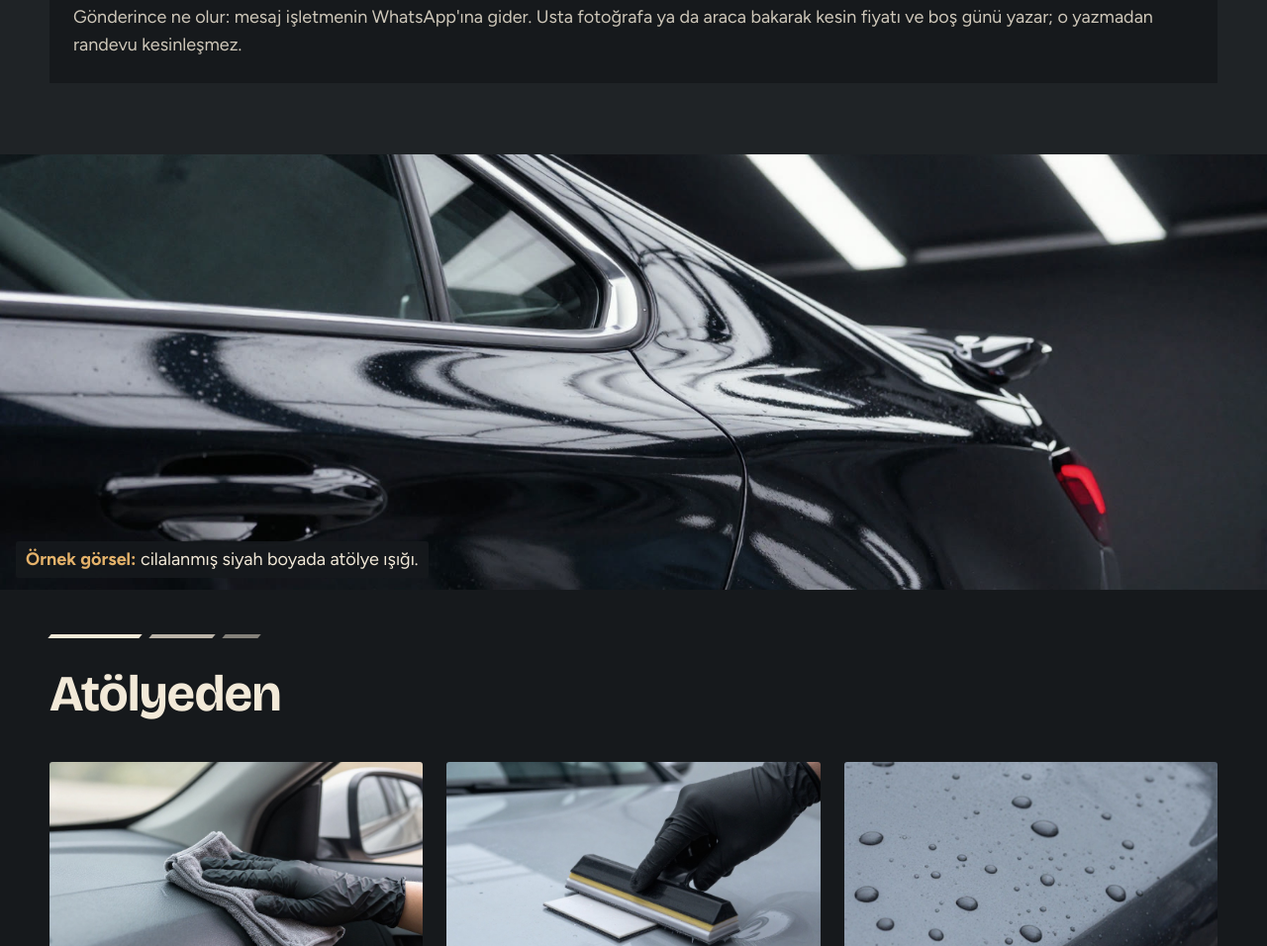
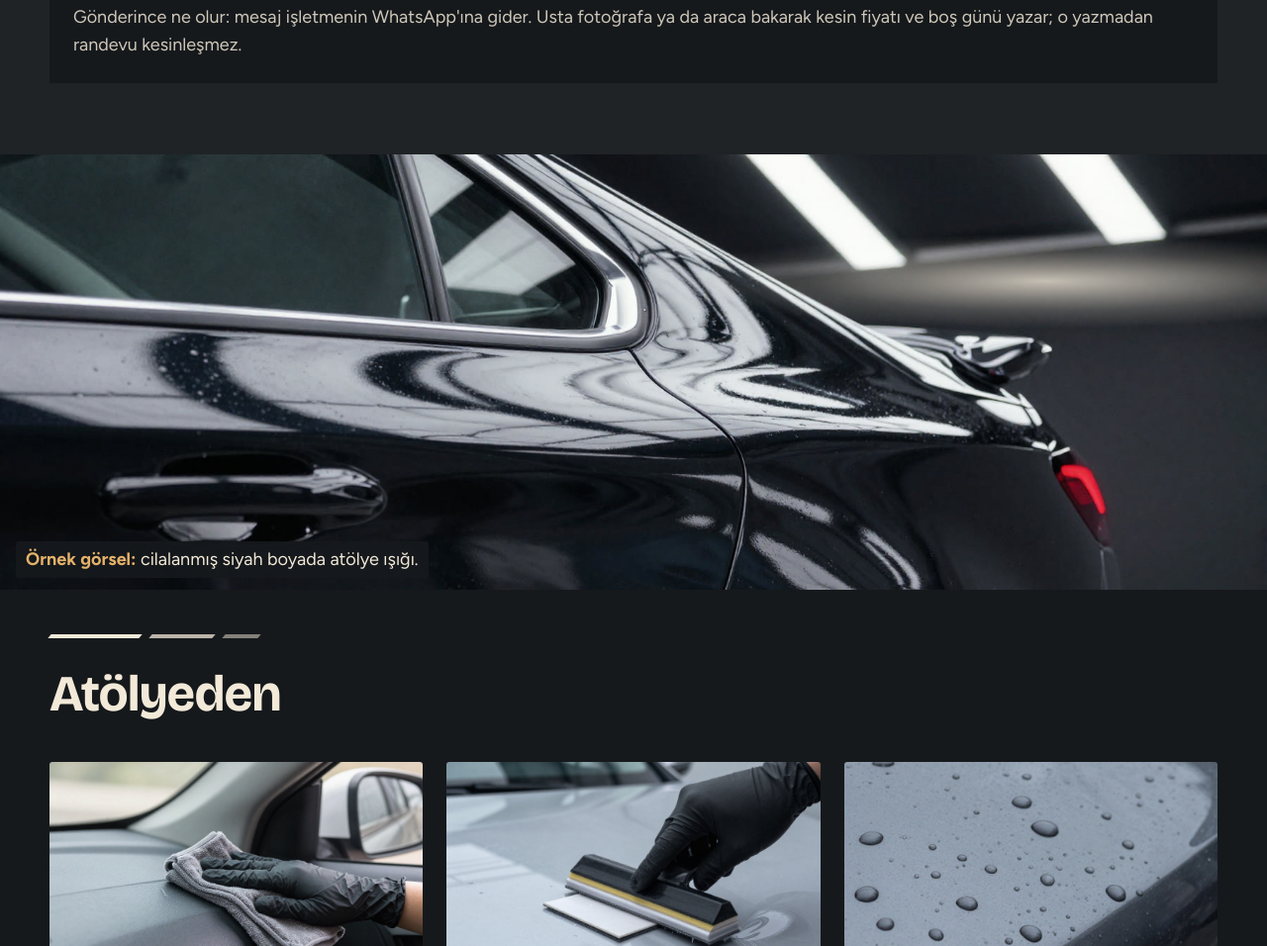
Before and after one commit to mahiremre2668-afk/ornek-siteler, a plain HTML site: page oto-kuafor/index.html in a window 1280 px wide. Shown: the part 3095-4051 px from the top of the page at 99% size. Drawn offline with nearby package versions, Linux system fonts and the light colour scheme.

Commit message:
örnek siteler 2026-11-21-2251

```diff
--- a/oto-kuafor/index.html
+++ b/oto-kuafor/index.html
@@ -195,7 +195,10 @@ details.dert summary h3{display:inline}
 /* atölyeden: parlak siyah boya bandı */
 .parlak-bant{margin:0;position:relative;overflow:hidden}
 .parlak-bant img{width:100%;height:clamp(220px,36vw,440px);object-fit:cover;object-position:50% 50%}
-.parlak-bant figcaption{position:absolute;left:16px;width:fit-content;max-width:calc(100% - 32px);bottom:12px;padding:4px 10px;border-radius:var(--r);background:rgba(22,25,28,.9)}
+.parlak-bant[data-glow]::after{content:"";position:absolute;inset:0;pointer-events:none;mix-blend-mode:screen;
+  background:radial-gradient(ellipse 42% 15% at var(--gx,50%) var(--gy,40%),rgba(255,244,225,.75),rgba(255,244,225,.2) 45%,transparent 72%)}
+@media (prefers-reduced-motion:reduce){.parlak-bant[data-glow]::after{display:none}}
+.parlak-bant figcaption{z-index:1;position:absolute;left:16px;width:fit-content;max-width:calc(100% - 32px);bottom:12px;padding:4px 10px;border-radius:var(--r);background:rgba(22,25,28,.9)}
 .atolye{padding-top:var(--a4)}
 .foto-uc{display:grid;grid-template-columns:repeat(3,minmax(0,1fr));gap:var(--a3);margin-top:var(--a4)}
 .isfoto{margin:0}
@@ -428,7 +431,7 @@ section[id],form[id],fieldset[id],div[id]{scroll-margin-top:calc(var(--bar) + 16
 </section>
 
 <section id="atolye">
-  <figure class="parlak-bant"><img src="img/oto-siyah-boya.jpg" alt="Cilalanmış siyah kapı ve arka çamurlukta atölyenin tavan ışıkları keskin çizgiler olarak yansıyor" width="1800" height="1029" loading="lazy"><figcaption><span class="ornek">Örnek görsel:</span> cilalanmış siyah boyada atölye ışığı.</figcaption></figure>
+  <figure class="parlak-bant" data-glow><img src="img/oto-siyah-boya.jpg" alt="Cilalanmış siyah kapı ve arka çamurlukta atölyenin tavan ışıkları keskin çizgiler olarak yansıyor" width="1800" height="1029" loading="lazy"><figcaption><span class="ornek">Örnek görsel:</span> cilalanmış siyah boyada atölye ışığı.</figcaption></figure>
   <div class="kap atolye b">
     <div class="isik" aria-hidden="true"><i></i><i></i><i></i></div>
     <h2>Atölyeden</h2>
@@ -698,5 +701,14 @@ window.addEventListener('load',function(){
   ScrollTrigger.create({trigger:ba,start:'top 70%',once:true,onEnter:function(){gsap.timeline().to(o,{x:72,duration:.7,ease:'power2.inOut',onUpdate:function(){window.__baKoy(o.x)}}).to(o,{x:50,duration:.6,ease:'power2.inOut',onUpdate:function(){window.__baKoy(o.x)}})}});
 });
 </script>
+<script>
+/* hareket kütüphanesi: glow (web-sitesi-satis/_hareket). Boyada atölye lambası yansıması parmağı/fareyi izler; dokunulmayınca yavaşça kendi gezer. */
+(function(){var el=document.querySelector('.parlak-bant[data-glow]');if(!el||matchMedia('(prefers-reduced-motion: reduce)').matches)return;
+var h=[50,40],p=[50,40],s=0,g=true;function yz(cx,cy){var r=el.getBoundingClientRect();h=[(cx-r.left)/r.width*100,(cy-r.top)/r.height*100];s=performance.now()}
+el.addEventListener('pointermove',function(e){yz(e.clientX,e.clientY)},{passive:true});el.addEventListener('touchmove',function(e){var t=e.touches[0];t&&yz(t.clientX,t.clientY)},{passive:true});
+if('IntersectionObserver'in window)new IntersectionObserver(function(es){g=es[0].isIntersecting}).observe(el);
+(function d(t){if(g){if(t-s>2500)h=[50+38*Math.sin(t/3200),42+16*Math.cos(t/2700)];p[0]+=(h[0]-p[0])*.1;p[1]+=(h[1]-p[1])*.1;
+el.style.setProperty('--gx',p[0].toFixed(1)+'%');el.style.setProperty('--gy',p[1].toFixed(1)+'%')}requestAnimationFrame(d)})(0)})();
+</script>
 </body>
 </html>
```
